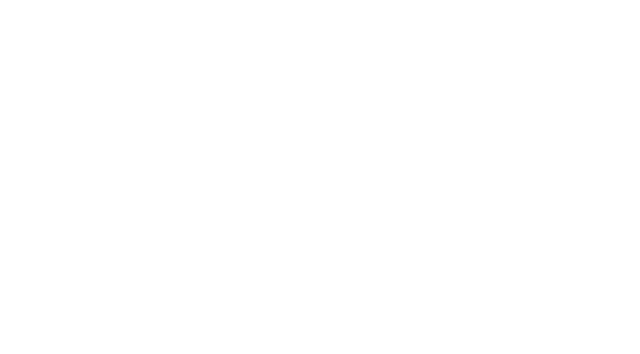
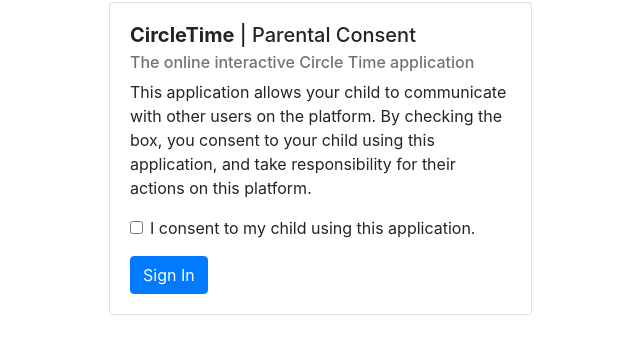
Before and after one commit to JConorBradley98/circletimegroupproject, an Angular app: page /consent in a window 1280 px wide. Before the commit this address led to /. Shown: the top 354 px of the page, without its empty margins (21-661 px from the left). Built offline with nearby package versions, Linux system fonts and the light colour scheme.

Commit message:
Added some Html for Consent

```diff
--- a/src/app/app-routing.module.ts
+++ b/src/app/app-routing.module.ts
@@ -1,9 +1,11 @@
 import { NgModule } from '@angular/core';
 import { Routes, RouterModule } from '@angular/router';
+import { ConsentScreenComponent } from './components/consent-screen/consent-screen.component';
 import { LoginComponent } from './components/login/login.component';
 
 const routes: Routes = [
   { path: 'login', component: LoginComponent },
+  { path: 'consent', component: ConsentScreenComponent },
   { path: '', redirectTo: '/login', pathMatch: 'full' },
 ];
 
--- a/src/app/components/consent-screen/consent-screen.component.html
+++ b/src/app/components/consent-screen/consent-screen.component.html
@@ -1 +1,27 @@
-<p>consent-screen works!</p>
+<div class="container">
+
+    <div class="col-md-2">
+    </div>
+
+    <div class="col-md-8">
+        <div class="card">
+            <div class="card-body">
+                <h5 class="card-title"><strong>CircleTime</strong> | Parental Consent</h5>
+                <h6 class="card-subtitle mb-2 text-muted">The online interactive Circle Time application</h6>
+                <p class="card-text">
+                    This application allows your child to communicate with other users on the platform.
+                    By checking the box, you consent to your child using this application, and take responsibility for their actions on this platform.
+                </p>
+                <div class="form-group form-check">
+                    <input type="checkbox" class="form-check-input" id="consentCheckbox">
+                    <label class="form-check-label" for="consentCheckbox">I consent to my child using this application.</label>
+                </div>
+                <button type="submit" class="btn btn-primary">Sign In</button>
+            </div>
+        </div>
+    </div>
+
+    <div class="col-md-2">
+    </div>
+
+</div>
```
